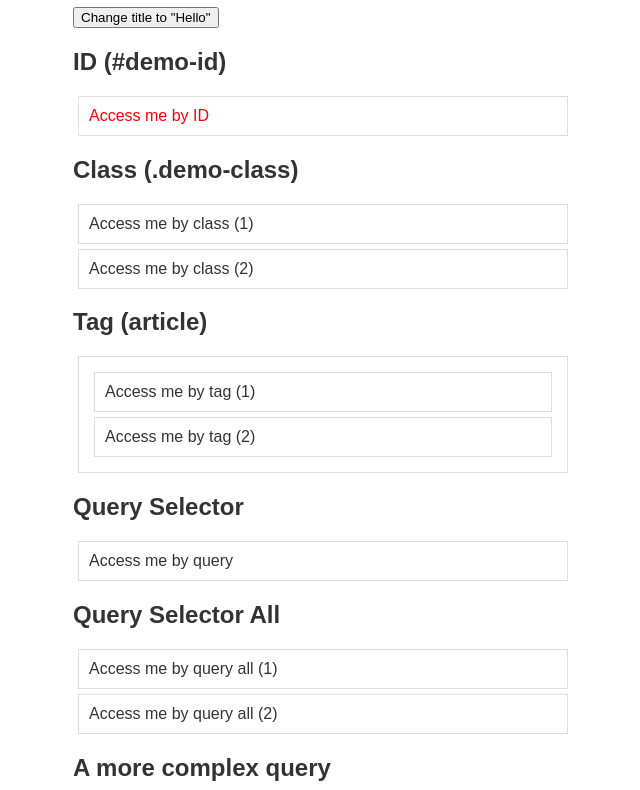
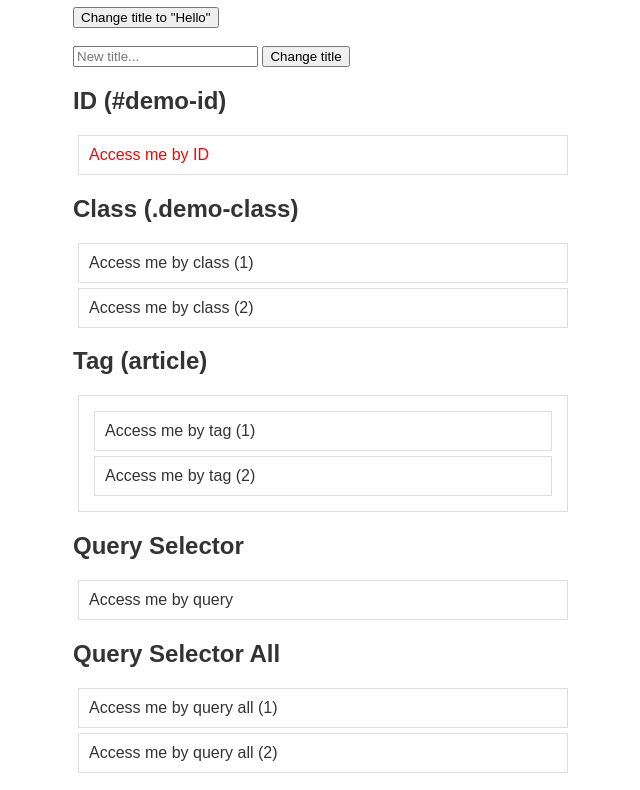
Before and after one commit to ecamellini/FS0522-U1-D11, a plain HTML site: page index.html in a window 1280 px wide. Shown: the part 73-863 px from the top of the page, without its empty margins (317-957 px from the left). Drawn offline with Linux system fonts and the light colour scheme.

Commit message:
Adding example to change title to input value

```diff
--- a/index.html
+++ b/index.html
@@ -39,6 +39,11 @@
   <button onclick="changeTitleTo('Hello')">
     Change title to "Hello"
   </button>
+  <br />
+  <br />
+
+  <input type="text" id="new-title-input" placeholder="New title..." />
+  <button onclick="changeTitleToInputValue()">Change title</button>
 
   <div id="container-node">
 
@@ -102,6 +107,16 @@
       // passed as parameter.
 
       h1Node.innerText = newTitle // We set the title to what the caller passed as parameter
+
+    }
+
+    function changeTitleToInputValue() {
+      let h1Node = document.querySelector('h1')
+
+      let titleInputNode = document.getElementById('new-title-input')
+      let newTitle = titleInputNode.value
+
+      h1Node.innerText = newTitle
     }
   </script>
 </body>
```
